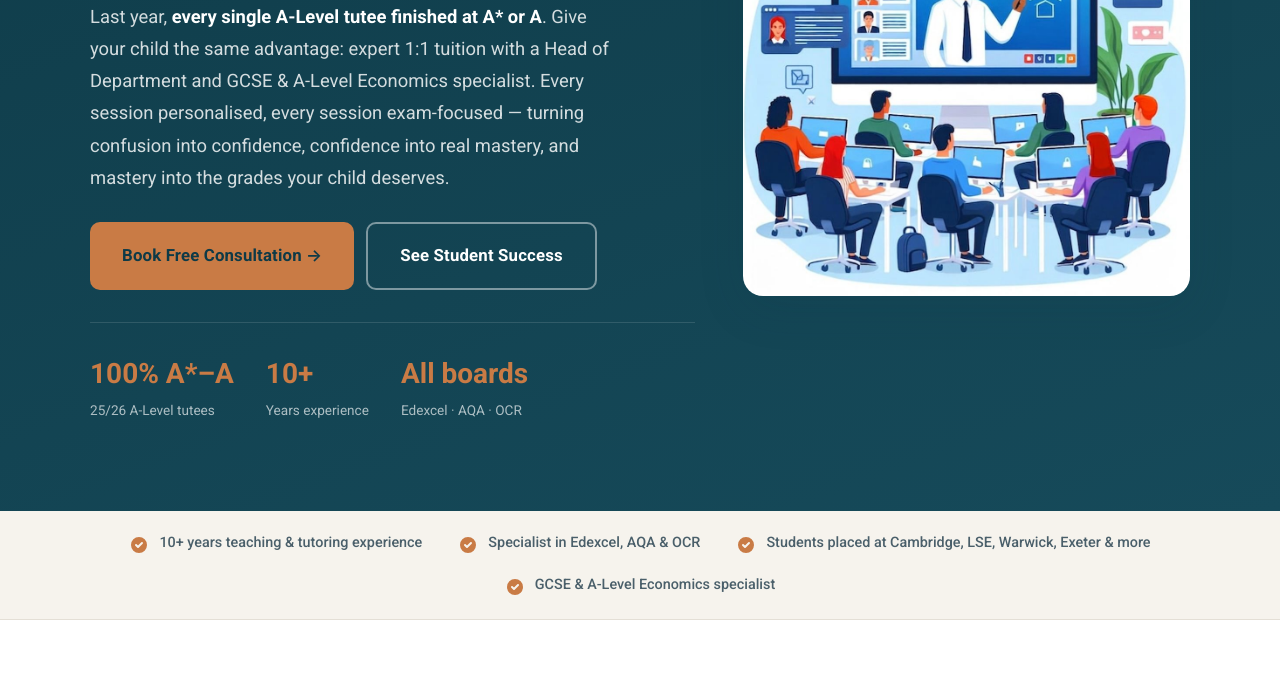
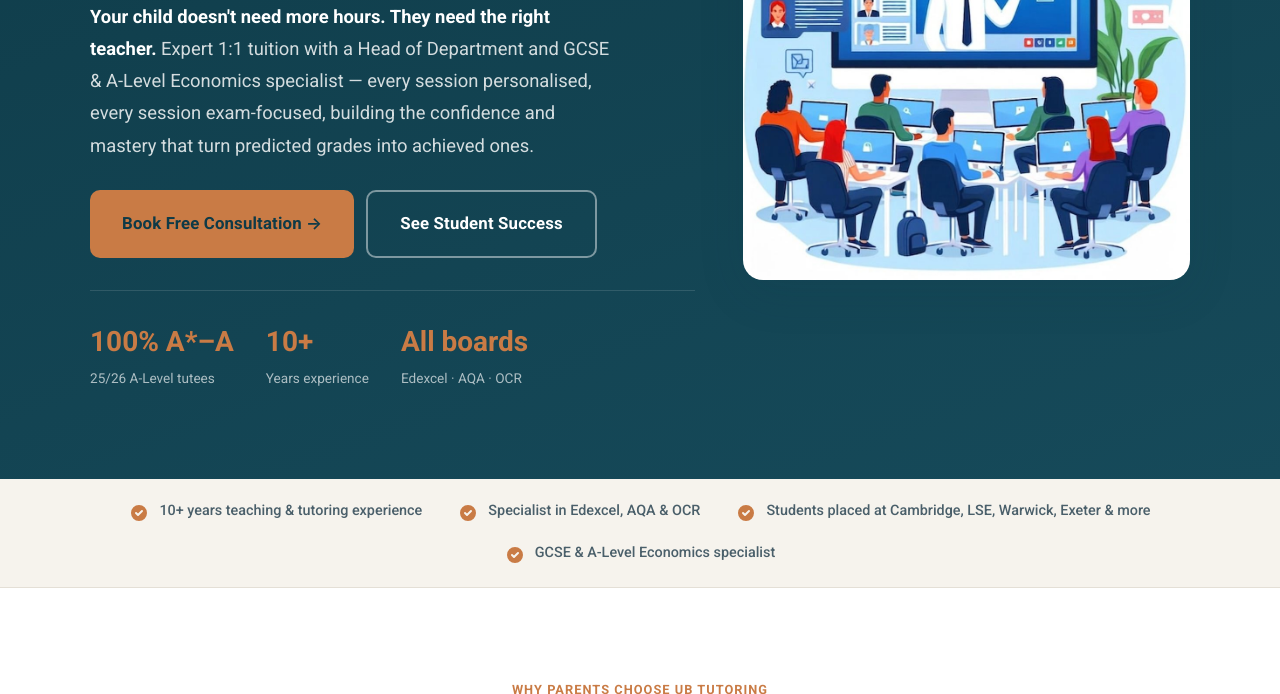
Before and after one commit to MJ-Coder83/ub-tutoring, a plain HTML site: page index.html in a window 1280 px wide. Shown: the part 428-1122 px from the top of the page. Drawn offline with Linux system fonts and the light colour scheme.

Commit message:
Open the hero on the parent's problem, not the credentials
Leads with "your child doesn't need more hours, they need the right
teacher" so the subheading speaks to the parent's frustration before it
lists qualifications. The 25/26 results claim still carries through the
badge, ticker, hero stat and results banner.

Co-Authored-By: Claude Opus 5 <noreply@anthropic.com>

```diff
--- a/index.html
+++ b/index.html
@@ -142,7 +142,7 @@
     <div>
       <div class="hero-badge">100% A*&ndash;A &middot; 2025/26 A-Level results</div>
       <h1>Online GCSE &amp; A-Level <span class="highlight">Economics</span> Tutoring That Delivers Results</h1>
-      <p class="hero-sub">Last year, <strong>every single A-Level tutee finished at A* or A</strong>. Give your child the same advantage: expert 1:1 tuition with a Head of Department and GCSE &amp; A-Level Economics specialist. Every session personalised, every session exam-focused &mdash; turning confusion into confidence, confidence into real mastery, and mastery into the grades your child deserves.</p>
+      <p class="hero-sub"><strong>Your child doesn't need more hours. They need the right teacher.</strong> Expert 1:1 tuition with a Head of Department and GCSE &amp; A-Level Economics specialist &mdash; every session personalised, every session exam-focused, building the confidence and mastery that turn predicted grades into achieved ones.</p>
       <div class="hero-ctas">
         <a href="#contact" class="btn btn-primary btn-lg">Book Free Consultation &rarr;</a>
         <a href="#testimonials" class="btn btn-secondary btn-lg" style="border-color:rgba(255,255,255,0.45);color:#fff">See Student Success</a>
```
